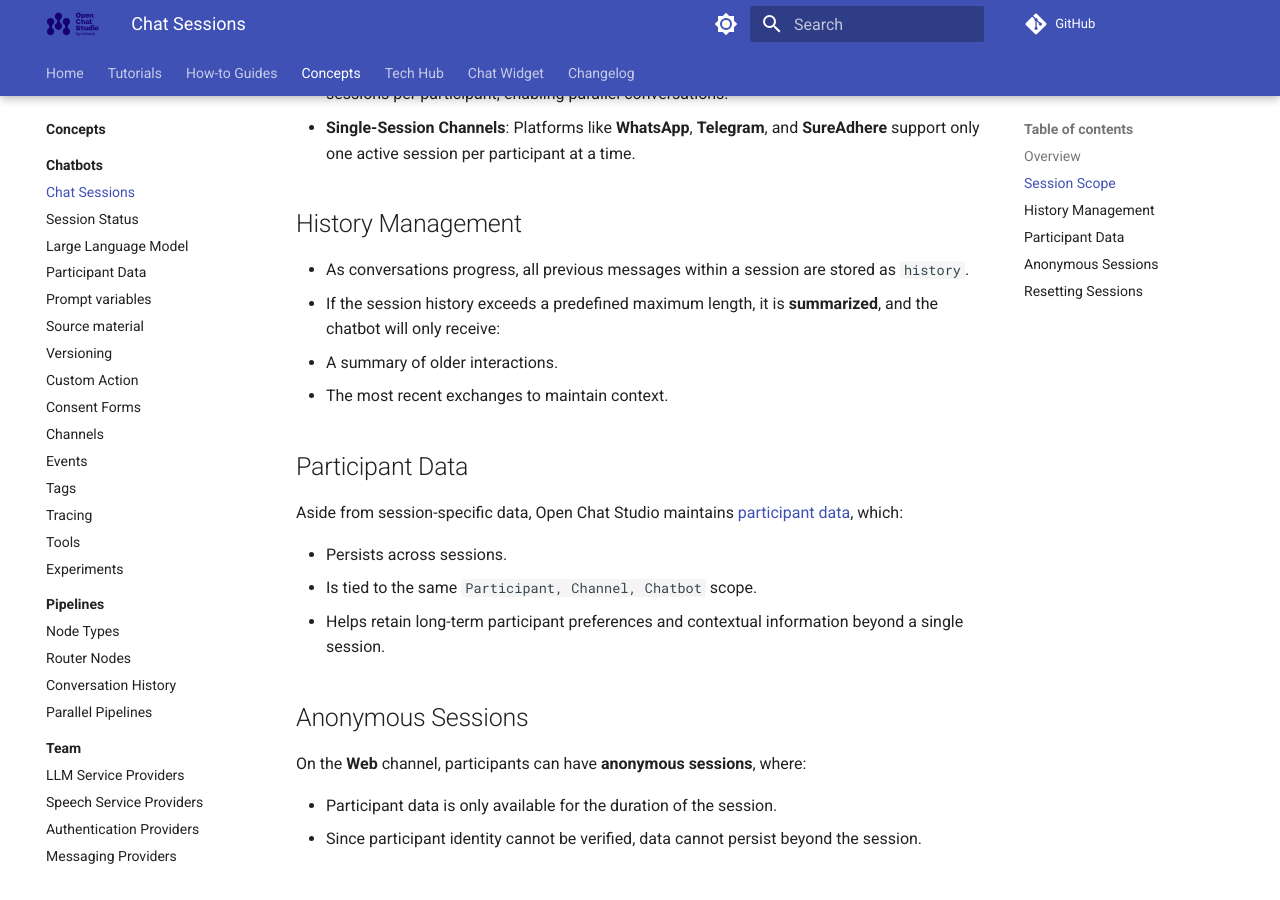
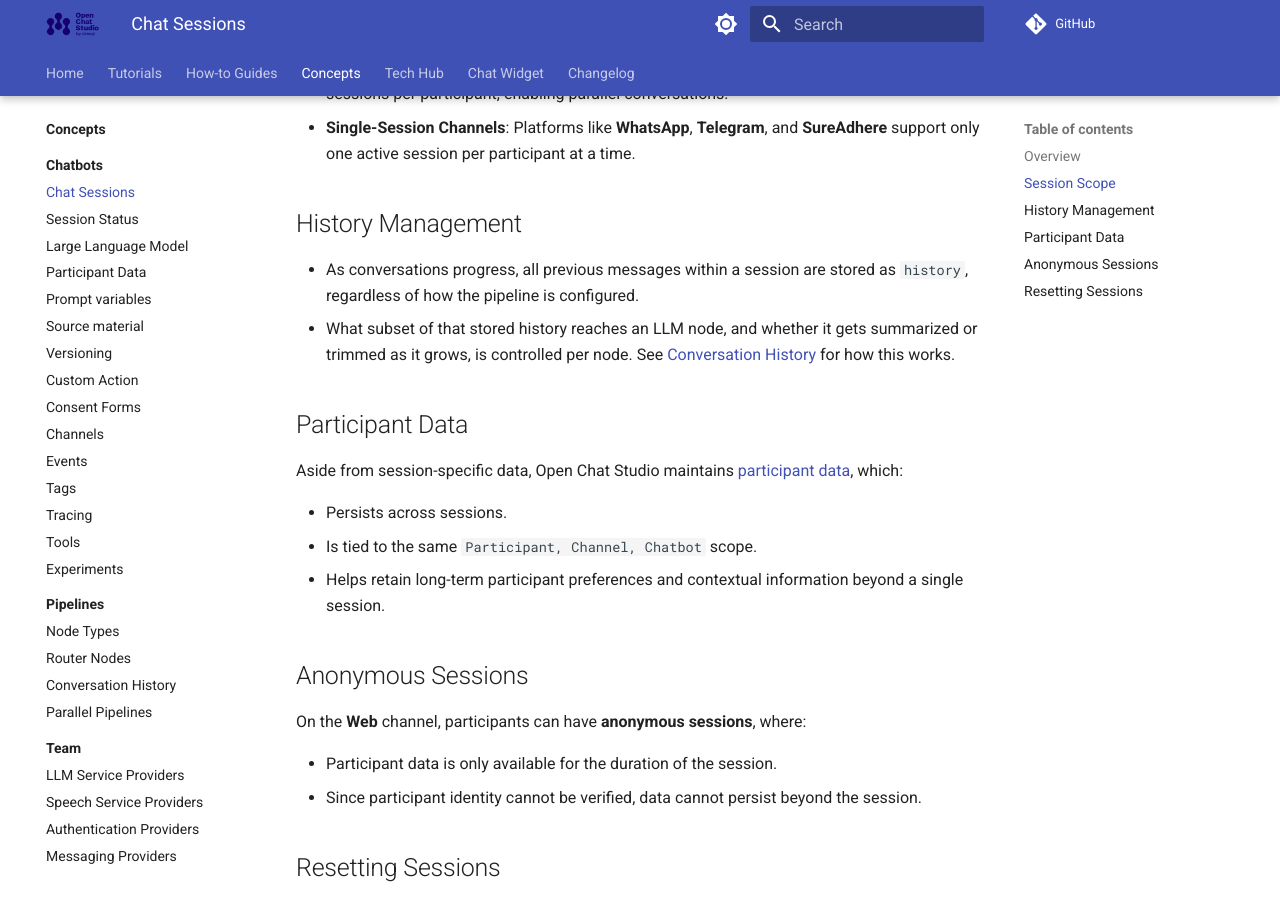
Before and after one commit to dimagi/open-chat-studio-docs, an MkDocs documentation site: the page built from docs/concepts/sessions.md, in a window 1280 px wide and 900 px high, scrolled down 701 px. Built offline with MkDocs 1.6.1 and Material for MkDocs 9.7.7, drawn with Linux system fonts in a browser that asks for light colours; a script that is not in the unit is left out; comment, search, counter and statistics services are not loaded.

Commit message:
Reworded Session history managment & link to history.md

```diff
--- a/docs/concepts/sessions.md
+++ b/docs/concepts/sessions.md
@@ -21,10 +21,8 @@
 
 ## History Management
 
-- As conversations progress, all previous messages within a session are stored as `history`.
-- If the session history exceeds a predefined maximum length, it is **summarized**, and the chatbot will only receive:
-  - A summary of older interactions.
-  - The most recent exchanges to maintain context.
+- As conversations progress, all previous messages within a session are stored as `history`, regardless of how the pipeline is configured.
+- What subset of that stored history reaches an LLM node, and whether it gets summarized or trimmed as it grows, is controlled per node. See [Conversation History](pipelines/history.md) for how this works.
 
 ## Participant Data
 
```
